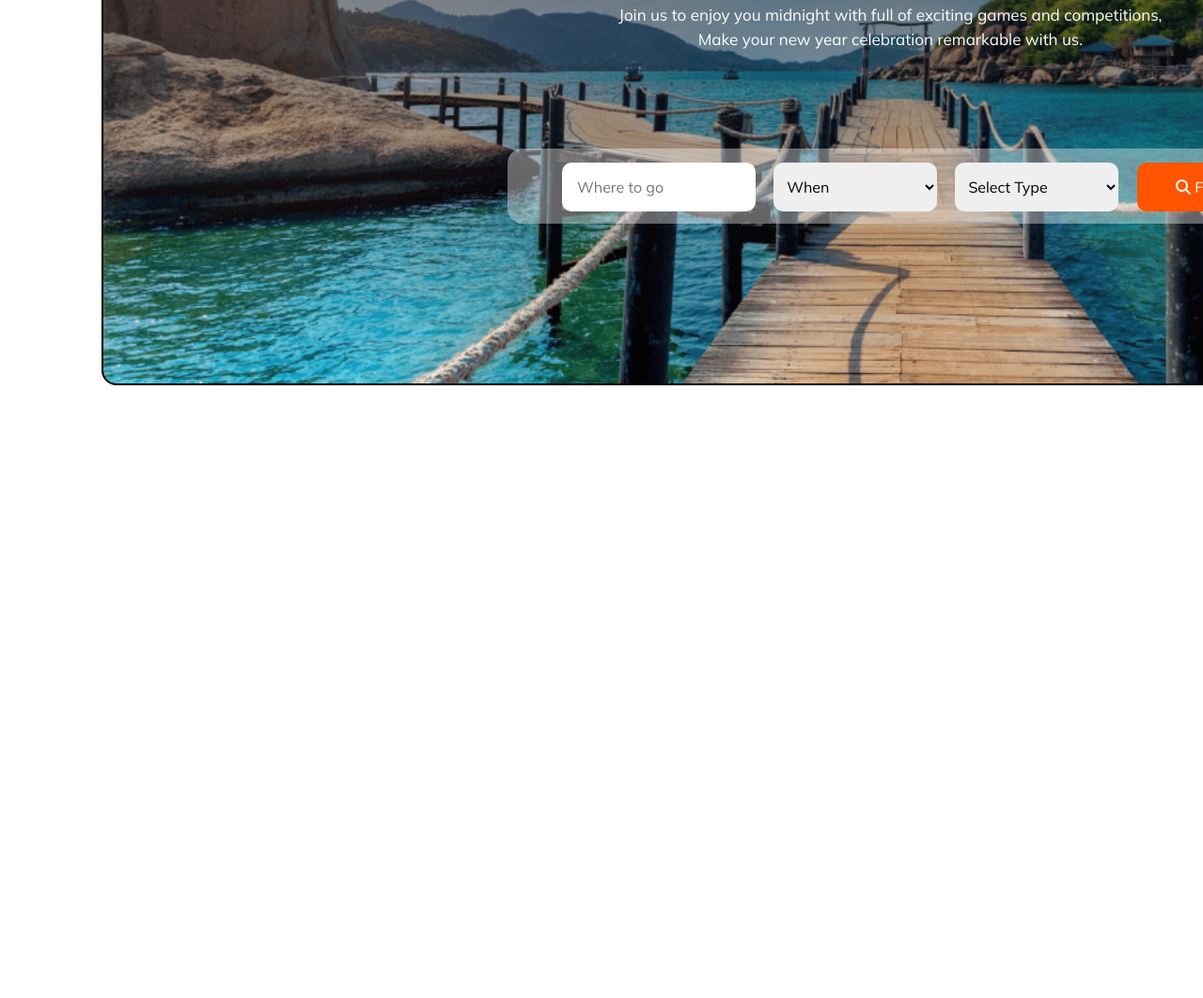
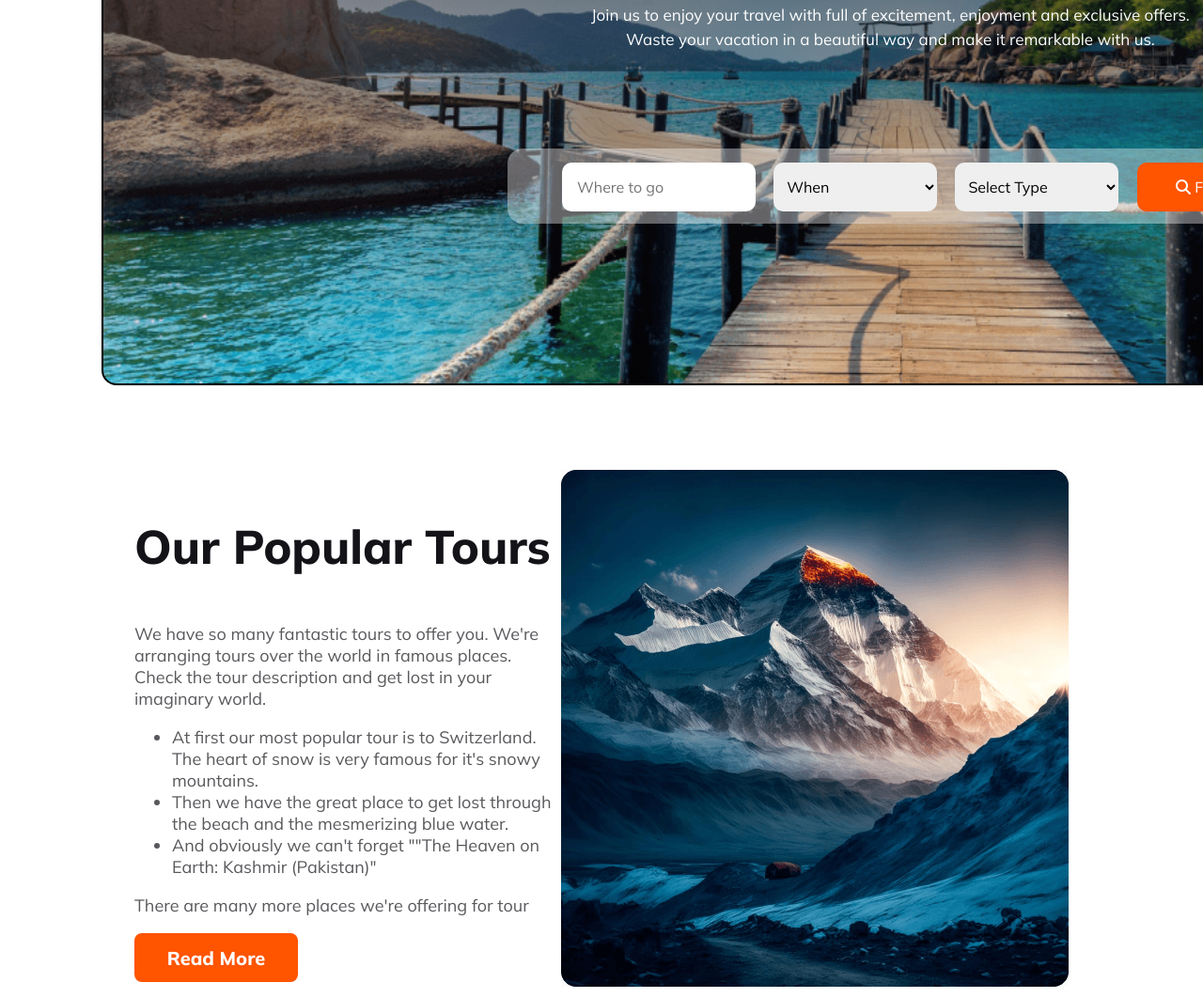
Before and after one commit to JabirH0ssain/Assign-ment-02, a plain HTML site: page index.html in a window 1280 px wide. Shown: the part 455-1517 px from the top of the page at 94% size. Before the commit the page ends 873 px from the top, so only its background shows below. Drawn offline with Linux system fonts and the light colour scheme.

Commit message:
Popular tours section

```diff
--- a/index.html
+++ b/index.html
@@ -37,7 +37,7 @@
             <div class="ban-in">
 
                 <div class="ban-ttl"><h1>Explore Your Travel</h1></div>
-                <div class="bann-para">Join us to enjoy you midnight with full of exciting games and competitions,<br> Make your new year celebration remarkable with us.</div>
+                <div class="bann-para">Join us to enjoy your travel with full of excitement, enjoyment and exclusive offers.<br> Waste your vacation in a beautiful way and make it remarkable with us.</div>
                 </div>
 
                 <div class="srch-bar">
@@ -61,6 +61,27 @@
 
         </section>
 
+        <section>
+            <div class="section2">
+            <div>
+                <p class="p1">Our Popular Tours</p>
+                <p class="p2">We have so many fantastic tours to offer you. We're arranging tours over the world in famous places. <br>Check the tour description and get lost in your imaginary world.</p>
+
+                <ol class="sec2-ol">
+                    <li>At first our most popular tour is to Switzerland. The heart of snow is very famous for it's snowy mountains.</li>
+                    <li>Then we have the great place to get lost through the beach and the mesmerizing blue water.</li>
+                    <li>And obviously we can't forget ""The Heaven on Earth: Kashmir (Pakistan)"</li>
+                </ol>
+                <p class="p3">There are many more places we're offering for tour</p>
+                <button class="btn1"><a href=""></a>Read More</button>
+            </div>
+            <div>
+                <img src="./images/Rectangle 4.png" alt="">
+            </div>
+            </div>
+
+        </section>
+
 
 
     </main>
--- a/styles.css
+++ b/styles.css
@@ -97,7 +97,6 @@ nav li a{
 
 .srch-bar{
     position: absolute;
-    /* border: 2px solid red; */
     background-color: rgba(255, 255, 255, 0.377);
     height: 80px;
     width: 900px;
@@ -144,9 +143,45 @@ select{
     color: white;
     background-color: #FF5400;
     text-align: center;
-    /* margin-top: 8px; */
 }
 
+.section2{
+    display: flex;
+    justify-content: space-between;
+    margin-top: 90px;
+    padding-left: 135px;
+    padding-right: 135px;
+}
+
+.p1{
+    color: #131318;
+    font-size: 50px;
+    font-weight: 800;
+}
+
+.p2, .p3{
+    color: rgba(19, 19, 24, 0.70);
+    font-size: 18px;
+}
+
+.sec2-ol{
+    list-style: inherit;
+    color: rgba(19, 19, 24, 0.70);
+    font-size: 18px;
+}
+
+.btn1{
+    width: 174px;
+    height: 52px;
+    border-radius: 8px;
+    background: #FF5400;
+    color: #FFF;
+    text-align: center;
+    font-size: 20px;
+    font-style: normal;
+    font-weight: 800;
+    border: none;
+}
 
 
 /* Responsive Part */
```
